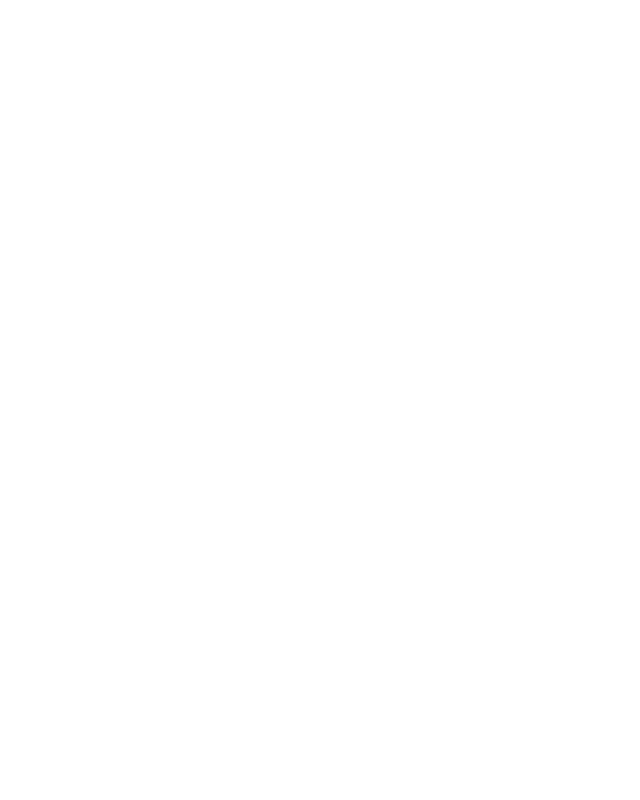
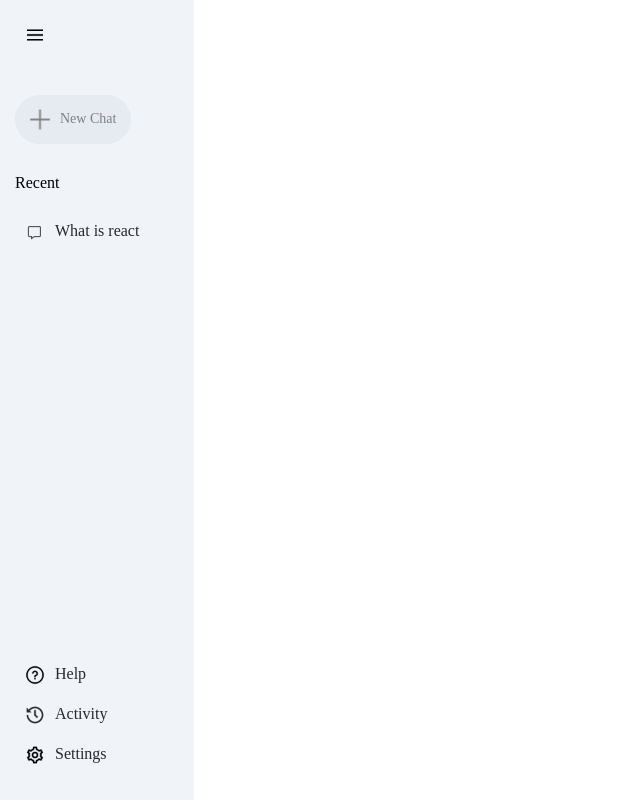
Before and after one commit to sathwikreddy122/Gemini-Ai-clone, a React (Vite) app in the folder GeminiClone/: page / in a window 1280 px wide. Shown: the whole page, without its empty margins (0-640 px from the left). Built offline with nearby package versions, Linux system fonts and the light colour scheme.

Commit message:
sidebar structure completed

```diff
--- a/GeminiClone/src/App.jsx
+++ b/GeminiClone/src/App.jsx
@@ -1,8 +1,6 @@
 import Sidebar from "./components/sidebar/Sidebar"
 
 function App() {
-
-
   return (
     <>
       <Sidebar />
--- a/GeminiClone/src/components/sidebar/Sidebar.jsx
+++ b/GeminiClone/src/components/sidebar/Sidebar.jsx
@@ -1,9 +1,44 @@
 import React from 'react'
 import './sidebar.css'
+import {assets} from '../../assets/assets'
 
 const Sidebar = () => {
   return (
     <div className='sidebar'>
+      <div className="top">
+        <img className = 'menu' src={assets.menu_icon} alt="Menu" />
+        <div className="new-chat">
+          <img src={assets.plus_icon} alt="add icon" />
+          <p>New Chat</p>
+        </div>
+        <div className='recent'>
+            <p className="recent-title">Recent</p>
+            <div className='recent-entry'>
+              <img src={assets.message_icon} alt="" />
+              <p className="">What is react</p>
+            </div>
+          </div>
+      </div>
+
+      <div className="bottom">
+        <div className='bottom-container recent-entry' >
+          <img src={assets.question_icon} alt="" />
+          <p className="">Help</p>
+        </div>
+        <div className='bottom-container recent-entry' >
+          <img src={assets.history_icon} alt="" />
+          <p className="">Activity</p>
+        </div>
+        <div className='bottom-container recent-entry' >
+          <img src={assets.setting_icon} alt="" />
+          <p className="">Settings</p>
+        </div>
+
+
+
+
+
+      </div>
 
     </div>
   )
--- a/GeminiClone/src/components/sidebar/sidebar.css
+++ b/GeminiClone/src/components/sidebar/sidebar.css
@@ -0,0 +1,67 @@
+.sidebar{
+    min-height: 100vh;
+    display: inline-flex;
+    justify-content: space-between;
+    flex-direction: column;
+    background-color: #f0f4f9;
+    padding: 25px 15px;
+}
+
+.sidebar img{
+    width: 20px;
+}
+
+.sidebar .menu{
+    display: block;
+    margin-left: 10px;
+    cursor: pointer;
+}
+
+.sidebar .new-chat{
+    margin-top: 50px;
+    display: inline-flex;
+    align-items: center;
+    gap: 10px;
+    padding: 10px 15px;
+    background-color: #e6eaf1;
+    border-radius: 50px;
+    font-size: 14px;
+    color: grey;
+    cursor: pointer;
+}
+
+.sidebar .recent{
+    display: flex;
+    flex-direction: column;
+
+}
+
+.sidebar .recent-title{
+    margin-top: 30px;
+    margin-bottom: 20px;
+}
+
+.sidebar .recent-entry{
+    display: flex;
+    align-items: start;
+    gap: 10px;
+    padding: 10px;
+    padding-right: 40px;
+    border-radius: 50px;
+    color: #282828;
+    cursor: pointer;
+}
+
+.sidebar .recent-entry:hover{
+    background-color: #e2e6eb;
+}
+
+.sidebar .bottom{
+    display: flex;
+    flex-direction: column;
+}
+
+.sidebar .bottom-item{
+    padding-right: 10px;
+    cursor: pointer;
+}
```
